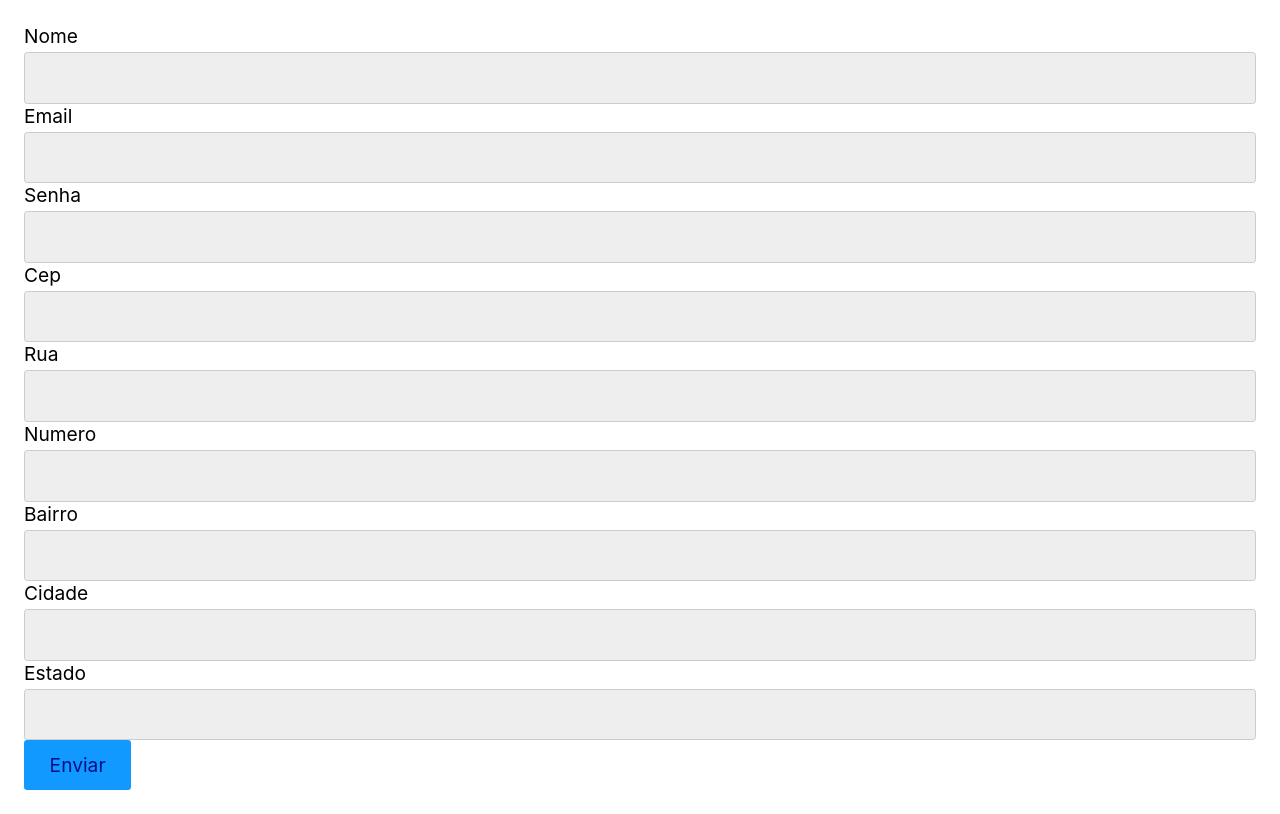
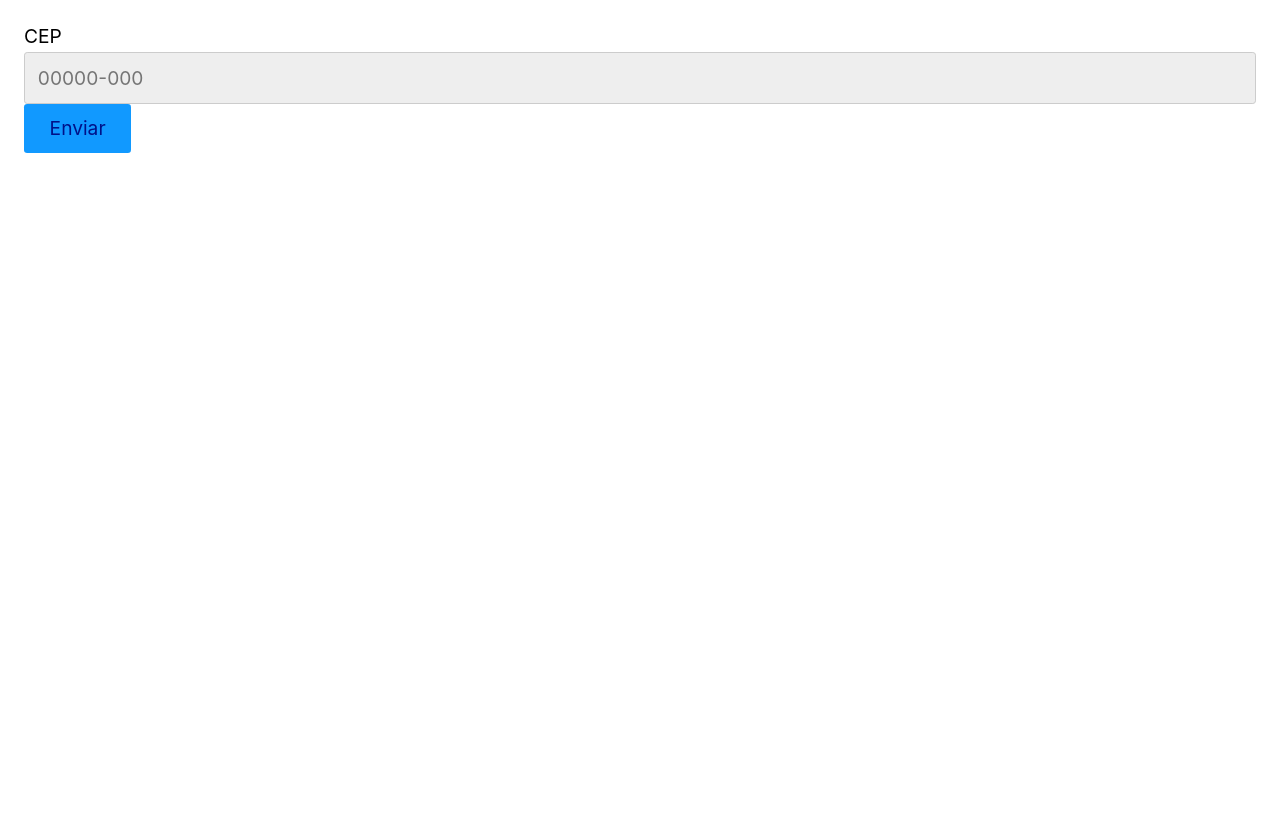
Before and after one commit to JvKulka/Estudos-React, a React (Create React App) app in the folder appreact/: page / in a window 1280 px wide. Built offline with nearby package versions, Linux system fonts and the light colour scheme.

Commit message:
useForm
Realizado a criação de um Custon Hooks para formulários, facilitando a validação de inputs.

```diff
--- a/appreact/src/App.js
+++ b/appreact/src/App.js
@@ -1,4 +1,7 @@
 import React from "react";
+import Input from "./input";
+import useForm from "./useForm";
+
 // import useLocalStorage from "./useLocalStorage";
 // import useFetch from "./useFetch";
 
@@ -286,95 +289,123 @@ import React from "react";
 // nome, email, senha, cep, rua, numero, bairro, cidade e estado
 // Mostre uma mensagem na tela, caso a resposta da API seja positiva
 
-const formFields = [
-  {
-    id: "nome",
-    label: "Nome",
-    type: "text",
-  },
-  {
-    id: "email",
-    label: "Email",
-    type: "email",
-  },
-  {
-    id: "senha",
-    label: "Senha",
-    type: "password",
-  },
-  {
-    id: "cep",
-    label: "Cep",
-    type: "text",
-  },
-  {
-    id: "rua",
-    label: "Rua",
-    type: "text",
-  },
-  {
-    id: "numero",
-    label: "Numero",
-    type: "text",
-  },
-  {
-    id: "bairro",
-    label: "Bairro",
-    type: "text",
-  },
-  {
-    id: "cidade",
-    label: "Cidade",
-    type: "text",
-  },
-  {
-    id: "estado",
-    label: "Estado",
-    type: "text",
-  },
-];
+// const formFields = [
+//   {
+//     id: "nome",
+//     label: "Nome",
+//     type: "text",
+//   },
+//   {
+//     id: "email",
+//     label: "Email",
+//     type: "email",
+//   },
+//   {
+//     id: "senha",
+//     label: "Senha",
+//     type: "password",
+//   },
+//   {
+//     id: "cep",
+//     label: "Cep",
+//     type: "text",
+//   },
+//   {
+//     id: "rua",
+//     label: "Rua",
+//     type: "text",
+//   },
+//   {
+//     id: "numero",
+//     label: "Numero",
+//     type: "text",
+//   },
+//   {
+//     id: "bairro",
+//     label: "Bairro",
+//     type: "text",
+//   },
+//   {
+//     id: "cidade",
+//     label: "Cidade",
+//     type: "text",
+//   },
+//   {
+//     id: "estado",
+//     label: "Estado",
+//     type: "text",
+//   },
+// ];
 
-/* Automatiza o formFields */
+// /* Automatiza o formFields */
+// const App = () => {
+//   const [form, setForm] = React.useState(
+//     formFields.reduce((acc, field) => {
+//       return {
+//         ...acc,
+//         [field.id]: "",
+//       };
+//     }, {})
+//   );
+
+//   const [response, setResponse] = React.useState(null);
+
+//   function handleChange({ target }) {
+//     const { id, value } = target;
+//     setForm({ ...form, [id]: value });
+//   }
+
+//   function handleSubmit(event) {
+//     event.preventDefault();
+//     fetch("https://ranekapi.origamid.dev/json/api/usuario", {
+//       method: "POST",
+//       headers: {
+//         "Content-Type": "application/json",
+//       },
+//       body: JSON.stringify(form),
+//     }).then((response) => {
+//       setResponse(response);
+//     });
+//   }
+
+//   return (
+//     <form onSubmit={handleSubmit}>
+//       {formFields.map(({ id, label, type }) => (
+//         <div key={id}>
+//           <label htmlFor={id}>{label}</label>
+//           <input type={type} id={id} value={form[id]} onChange={handleChange} />
+//         </div>
+//       ))}
+//       <button>Enviar</button>
+//       {response && response.ok && <p>Formulário Enviado</p>}
+//     </form>
+//   );
+// };
+
+//------------------------------------------------------------------------//
+
 const App = () => {
-  const [form, setForm] = React.useState(
-    formFields.reduce((acc, field) => {
-      return {
-        ...acc,
-        [field.id]: "",
-      };
-    }, {})
-  );
-
-  const [response, setResponse] = React.useState(null);
-
-  function handleChange({ target }) {
-    const { id, value } = target;
-    setForm({ ...form, [id]: value });
-  }
+  const cep = useForm("cep");
 
   function handleSubmit(event) {
     event.preventDefault();
-    fetch("https://ranekapi.origamid.dev/json/api/usuario", {
-      method: "POST",
-      headers: {
-        "Content-Type": "application/json",
-      },
-      body: JSON.stringify(form),
-    }).then((response) => {
-      setResponse(response);
-    });
+    if (cep.validate()) {
+      console.log("Enviar");
+    } else {
+      console.log("Não enviar");
+    }
   }
 
   return (
     <form onSubmit={handleSubmit}>
-      {formFields.map(({ id, label, type }) => (
-        <div key={id}>
-          <label htmlFor={id}>{label}</label>
-          <input type={type} id={id} value={form[id]} onChange={handleChange} />
-        </div>
-      ))}
+      <Input
+        label="CEP"
+        id="cep"
+        type="text"
+        placeholder="00000-000"
+        {...cep}
+      />
       <button>Enviar</button>
-      {response && response.ok && <p>Formulário Enviado</p>}
     </form>
   );
 };
--- /dev/null
+++ b/appreact/src/input.js
@@ -0,0 +1,30 @@
+import React from "react";
+
+const Input = ({
+  id,
+  label,
+  value,
+  type,
+  onChange,
+  error,
+  onBlur,
+  placeholder,
+}) => {
+  return (
+    <>
+      <label htmlFor={id}>{label}</label>
+      <input
+        type={type}
+        id={id}
+        name={id}
+        value={value}
+        onChange={onChange}
+        onBlur={onBlur}
+        placeholder={placeholder}
+      />
+      {error && <p>{error}</p>}
+    </>
+  );
+};
+
+export default Input;
--- /dev/null
+++ b/appreact/src/useForm.js
@@ -0,0 +1,48 @@
+import React from "react";
+
+const types = {
+  cep: {
+    regex: /^\d{5}-?\d{3}$/,
+    message: "Cep inválido",
+  },
+  email: {
+    regex:
+      /^(([^<>()[\]\\.,;:\s@"]+(\.[^<>()[\]\\.,;:\s@"]+)*)|(".+"))@((\[[0-9]{1,3}\.[0-9]{1,3}\.[0-9]{1,3}\.[0-9]{1,3}\])|(([a-zA-Z\-0-9]+\.)+[a-zA-Z]{2,}))$/,
+    message: "Email inválido",
+  },
+};
+
+const useForm = (type) => {
+  const [value, setValue] = React.useState("");
+  const [error, setError] = React.useState(null);
+
+  function validate(value) {
+    if (type === false) return true;
+    if (value.length === 0) {
+      setError("Preencha um valor");
+      return false;
+    } else if (types[type] && !types[type].regex.test(value)) {
+      setError(types[type].message);
+      return false;
+    } else {
+      setError(null);
+      return true;
+    }
+  }
+
+  function onChange({ target }) {
+    if (error) validate(target.value);
+    setValue(target.value);
+  }
+
+  return {
+    value,
+    setValue,
+    error,
+    onChange,
+    onBlur: () => validate(value),
+    validate: () => validate(value),
+  };
+};
+
+export default useForm;
```
